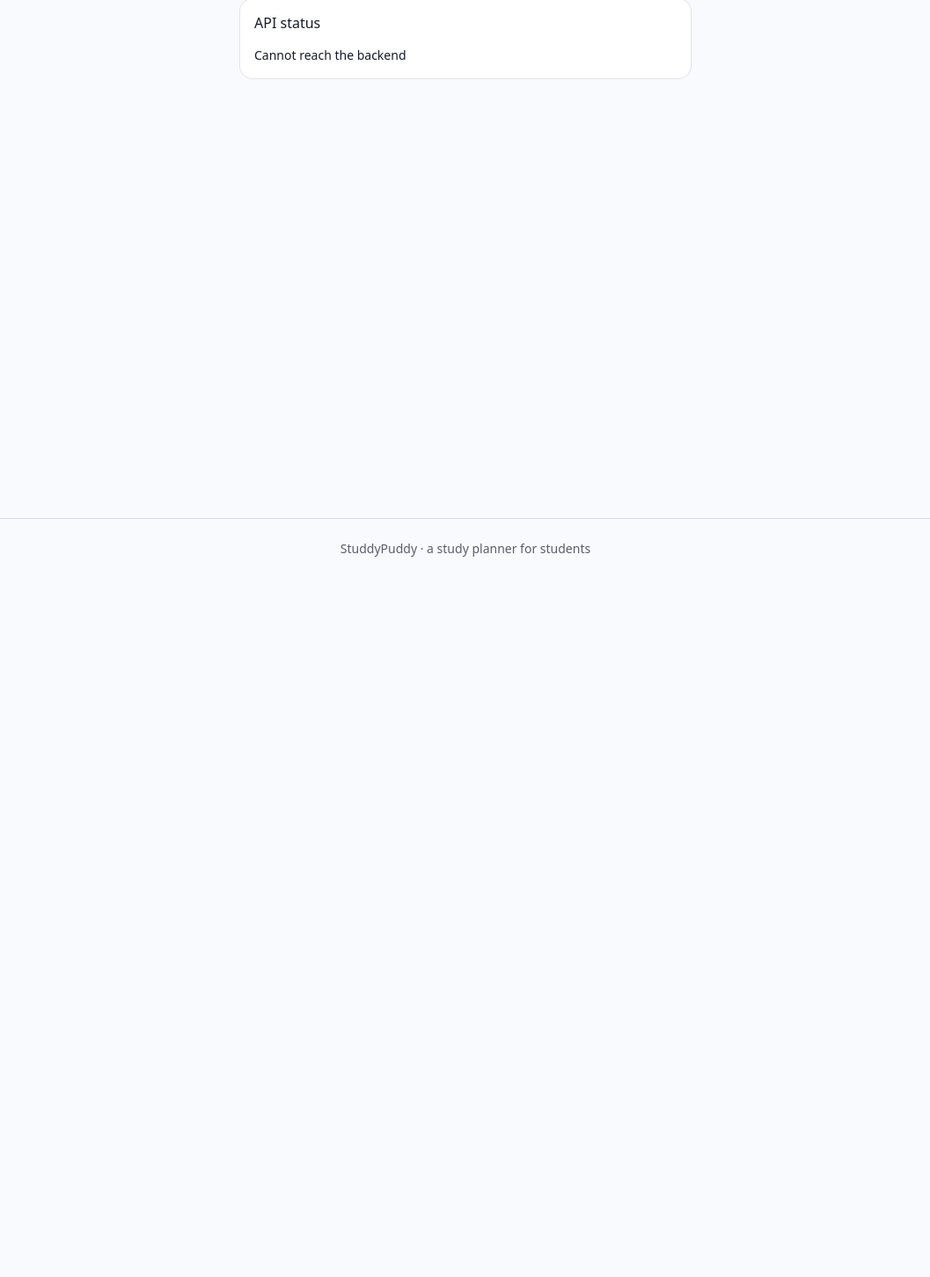
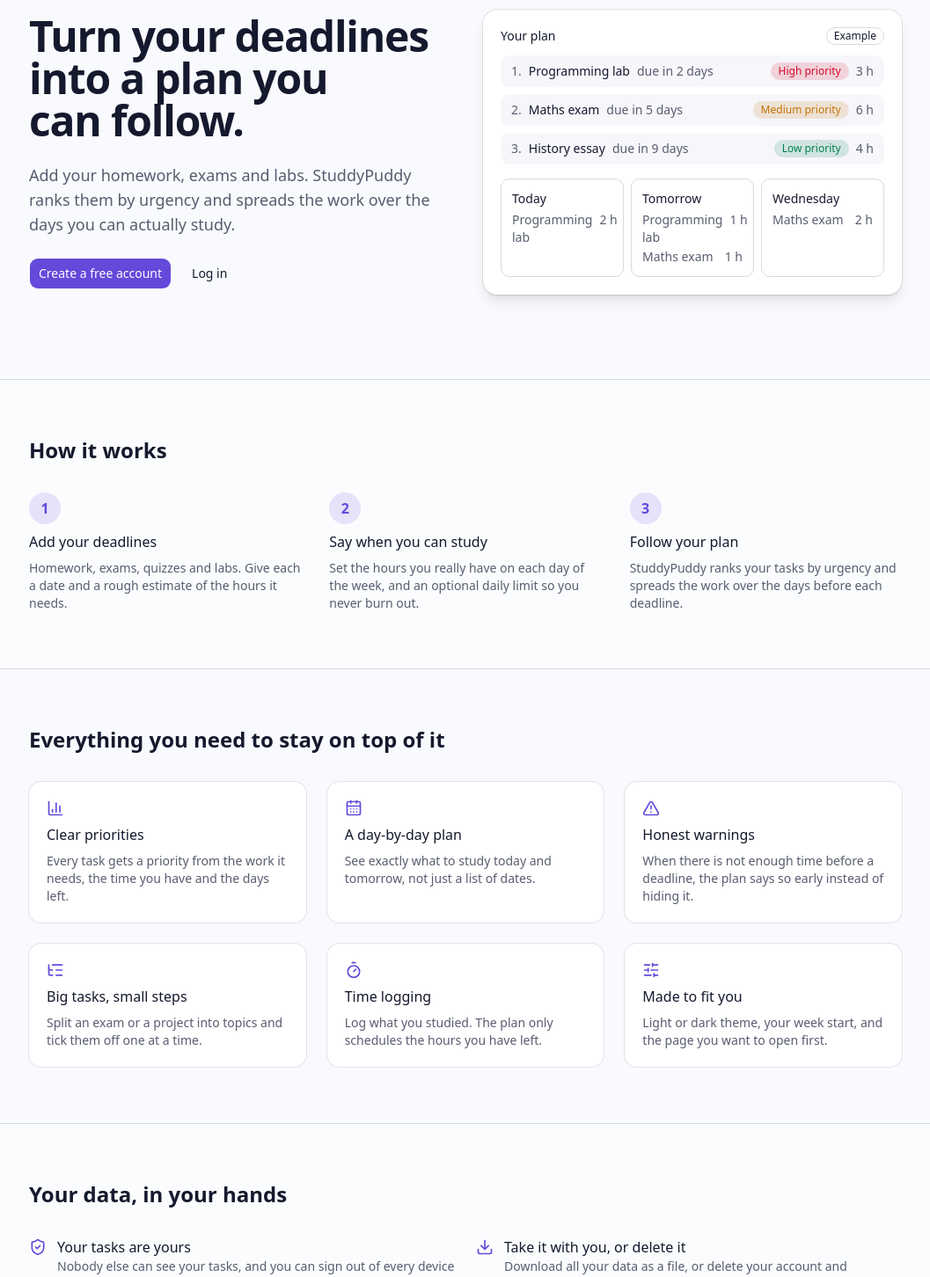
Before and after one commit to Caleizyy/StuddyPuddy, a React (Vite) app in the folder frontend/: page / in a window 1280 px wide. Shown: the part 142-1594 px from the top of the page at 88% size, without its empty margins (111-1168 px from the left). Before the commit the page ends 800 px from the top, so only its background shows below. Built offline with nearby package versions, Linux system fonts and the light colour scheme; no server answers.

Commit message:
Add the landing page (#46)
A public introduction with a hero and example plan, how it works, the
main features and a note on data ownership. People who are signed in go
straight to the page they chose in their settings.

```diff
--- a/frontend/index.html
+++ b/frontend/index.html
@@ -4,7 +4,11 @@
     <meta charset="UTF-8" />
     <link rel="icon" type="image/svg+xml" href="/favicon.svg" />
     <meta name="viewport" content="width=device-width, initial-scale=1.0" />
-    <title>StuddyPuddy</title>
+    <meta
+      name="description"
+      content="StuddyPuddy turns your deadlines into a study plan you can follow: ranked priorities, a day-by-day schedule and honest warnings."
+    />
+    <title>StuddyPuddy: a study planner for students</title>
   </head>
   <body>
     <div id="root"></div>
--- a/frontend/src/api/health.ts
+++ /dev/null
@@ -1,5 +0,0 @@
-import { api } from './client';
-
-export type HealthStatus = { status: string; uptime: number };
-
-export const getHealth = () => api.get<HealthStatus>('/health');
--- /dev/null
+++ b/frontend/src/components/landing/PlanPreview.tsx
@@ -0,0 +1,71 @@
+import { Badge } from '@/components/ui/badge';
+import { PriorityBadge } from '@/components/plan/PriorityBadge';
+
+// A small made-up example of the plan, so a visitor sees what the app gives them.
+// It is static on purpose: no account and no server needed.
+const TASKS = [
+  { title: 'Programming lab', due: 'in 2 days', band: 'high' as const, hours: '3 h' },
+  { title: 'Maths exam', due: 'in 5 days', band: 'medium' as const, hours: '6 h' },
+  { title: 'History essay', due: 'in 9 days', band: 'low' as const, hours: '4 h' },
+];
+
+const DAYS = [
+  { label: 'Today', items: [['Programming lab', '2 h']] },
+  {
+    label: 'Tomorrow',
+    items: [
+      ['Programming lab', '1 h'],
+      ['Maths exam', '1 h'],
+    ],
+  },
+  { label: 'Wednesday', items: [['Maths exam', '2 h']] },
+];
+
+export function PlanPreview() {
+  return (
+    <figure
+      className="rounded-2xl bg-card p-5 text-sm ring-1 ring-foreground/10 shadow-lg"
+      aria-label="Example of a study plan"
+    >
+      <figcaption className="mb-3 flex items-center justify-between">
+        <span className="font-medium">Your plan</span>
+        <Badge variant="outline">Example</Badge>
+      </figcaption>
+
+      <ol className="space-y-2">
+        {TASKS.map((task, index) => (
+          <li
+            key={task.title}
+            className="flex items-center justify-between gap-2 rounded-lg bg-muted/60 px-3 py-2"
+          >
+            <span>
+              <span className="mr-2 text-muted-foreground">{index + 1}.</span>
+              {task.title}
+              <span className="ml-2 text-muted-foreground">due {task.due}</span>
+            </span>
+            <span className="flex items-center gap-2">
+              <PriorityBadge band={task.band} />
+              <span className="whitespace-nowrap text-muted-foreground">{task.hours}</span>
+            </span>
+          </li>
+        ))}
+      </ol>
+
+      <div className="mt-4 grid gap-2 sm:grid-cols-3">
+        {DAYS.map((day) => (
+          <div key={day.label} className="rounded-lg border border-border p-3">
+            <p className="mb-1 font-medium">{day.label}</p>
+            <ul className="space-y-0.5 text-muted-foreground">
+              {day.items.map(([title, hours]) => (
+                <li key={title} className="flex justify-between gap-2">
+                  <span>{title}</span>
+                  <span className="whitespace-nowrap">{hours}</span>
+                </li>
+              ))}
+            </ul>
+          </div>
+        ))}
+      </div>
+    </figure>
+  );
+}
--- /dev/null
+++ b/frontend/src/components/landing/sections.ts
@@ -0,0 +1,75 @@
+import {
+  BarChart3,
+  CalendarDays,
+  Download,
+  ListTree,
+  ShieldCheck,
+  SlidersHorizontal,
+  Timer,
+  TriangleAlert,
+  type LucideIcon,
+} from 'lucide-react';
+
+export type Step = { title: string; text: string };
+export type Feature = { icon: LucideIcon; title: string; text: string };
+
+export const STEPS: Step[] = [
+  {
+    title: 'Add your deadlines',
+    text: 'Homework, exams, quizzes and labs. Give each a date and a rough estimate of the hours it needs.',
+  },
+  {
+    title: 'Say when you can study',
+    text: 'Set the hours you really have on each day of the week, and an optional daily limit so you never burn out.',
+  },
+  {
+    title: 'Follow your plan',
+    text: 'StuddyPuddy ranks your tasks by urgency and spreads the work over the days before each deadline.',
+  },
+];
+
+export const FEATURES: Feature[] = [
+  {
+    icon: BarChart3,
+    title: 'Clear priorities',
+    text: 'Every task gets a priority from the work it needs, the time you have and the days left.',
+  },
+  {
+    icon: CalendarDays,
+    title: 'A day-by-day plan',
+    text: 'See exactly what to study today and tomorrow, not just a list of dates.',
+  },
+  {
+    icon: TriangleAlert,
+    title: 'Honest warnings',
+    text: 'When there is not enough time before a deadline, the plan says so early instead of hiding it.',
+  },
+  {
+    icon: ListTree,
+    title: 'Big tasks, small steps',
+    text: 'Split an exam or a project into topics and tick them off one at a time.',
+  },
+  {
+    icon: Timer,
+    title: 'Time logging',
+    text: 'Log what you studied. The plan only schedules the hours you have left.',
+  },
+  {
+    icon: SlidersHorizontal,
+    title: 'Made to fit you',
+    text: 'Light or dark theme, your week start, and the page you want to open first.',
+  },
+];
+
+export const PRIVACY: Feature[] = [
+  {
+    icon: ShieldCheck,
+    title: 'Your tasks are yours',
+    text: 'Nobody else can see your tasks, and you can sign out of every device whenever you like.',
+  },
+  {
+    icon: Download,
+    title: 'Take it with you, or delete it',
+    text: 'Download all your data as a file, or delete your account and everything in it.',
+  },
+];
--- a/frontend/src/hooks/useHealth.ts
+++ /dev/null
@@ -1,14 +0,0 @@
-import { useEffect, useState } from 'react';
-import { getHealth } from '@/api/health';
-
-export function useHealth() {
-  const [status, setStatus] = useState<'loading' | 'ok' | 'error'>('loading');
-
-  useEffect(() => {
-    getHealth()
-      .then(() => setStatus('ok'))
-      .catch(() => setStatus('error'));
-  }, []);
-
-  return status;
-}
--- a/frontend/src/pages/HomePage.tsx
+++ b/frontend/src/pages/HomePage.tsx
@@ -1,22 +1,110 @@
-import { Card, CardContent, CardHeader, CardTitle } from '@/components/ui/card';
-import { useHealth } from '@/hooks/useHealth';
+import { Link, Navigate } from 'react-router';
+import { PlanPreview } from '@/components/landing/PlanPreview';
+import { FEATURES, PRIVACY, STEPS } from '@/components/landing/sections';
+import { LoadingState } from '@/components/states/LoadingState';
+import { buttonVariants } from '@/components/ui/button';
+import { useAuth } from '@/hooks/useAuth';
+import { DEFAULT_PREFERENCES, pathForDefaultPage } from '@/lib/preferences';
 
 export function HomePage() {
-  const health = useHealth();
+  const { status, user } = useAuth();
+
+  // Someone who is already signed in has no need for the introduction
+  if (status === 'authenticated') {
+    return (
+      <Navigate
+        to={pathForDefaultPage(user?.preferences.defaultPage ?? DEFAULT_PREFERENCES.defaultPage)}
+        replace
+      />
+    );
+  }
+  if (status === 'loading') return <LoadingState label="Loading..." />;
 
   return (
-    <main className="mx-auto max-w-xl p-8">
-      <h1 className="mb-4 text-3xl font-bold">StuddyPuddy</h1>
-      <Card>
-        <CardHeader>
-          <CardTitle>API status</CardTitle>
-        </CardHeader>
-        <CardContent>
-          {health === 'loading' && 'Checking...'}
-          {health === 'ok' && 'Backend is reachable'}
-          {health === 'error' && 'Cannot reach the backend'}
-        </CardContent>
-      </Card>
+    <main>
+      <section className="mx-auto grid max-w-5xl items-center gap-10 px-4 py-16 md:grid-cols-2 md:py-24">
+        <div className="space-y-6">
+          <h1 className="text-4xl font-bold tracking-tight text-balance md:text-5xl">
+            Turn your deadlines into a plan you can follow.
+          </h1>
+          <p className="text-lg text-muted-foreground">
+            Add your homework, exams and labs. StuddyPuddy ranks them by urgency and spreads the
+            work over the days you can actually study.
+          </p>
+          <div className="flex flex-wrap gap-3">
+            <Link to="/register" className={buttonVariants({ size: 'lg' })}>
+              Create a free account
+            </Link>
+            <Link to="/login" className={buttonVariants({ variant: 'outline', size: 'lg' })}>
+              Log in
+            </Link>
+          </div>
+        </div>
+        <PlanPreview />
+      </section>
+
+      <section aria-labelledby="how" className="border-y border-border bg-card/40 py-16">
+        <div className="mx-auto max-w-5xl px-4">
+          <h2 id="how" className="text-2xl font-semibold">
+            How it works
+          </h2>
+          <ol className="mt-8 grid gap-8 md:grid-cols-3">
+            {STEPS.map((step, index) => (
+              <li key={step.title} className="space-y-2">
+                <span className="flex size-9 items-center justify-center rounded-full bg-primary/15 font-semibold text-primary">
+                  {index + 1}
+                </span>
+                <h3 className="font-medium">{step.title}</h3>
+                <p className="text-sm text-muted-foreground">{step.text}</p>
+              </li>
+            ))}
+          </ol>
+        </div>
+      </section>
+
+      <section aria-labelledby="features" className="mx-auto max-w-5xl px-4 py-16">
+        <h2 id="features" className="text-2xl font-semibold">
+          Everything you need to stay on top of it
+        </h2>
+        <ul className="mt-8 grid gap-6 sm:grid-cols-2 lg:grid-cols-3">
+          {FEATURES.map(({ icon: Icon, title, text }) => (
+            <li key={title} className="space-y-2 rounded-xl bg-card p-5 ring-1 ring-foreground/10">
+              <Icon className="size-5 text-primary" aria-hidden />
+              <h3 className="font-medium">{title}</h3>
+              <p className="text-sm text-muted-foreground">{text}</p>
+            </li>
+          ))}
+        </ul>
+      </section>
+
+      <section aria-labelledby="privacy" className="border-t border-border bg-card/40 py-16">
+        <div className="mx-auto max-w-5xl px-4">
+          <h2 id="privacy" className="text-2xl font-semibold">
+            Your data, in your hands
+          </h2>
+          <ul className="mt-8 grid gap-6 md:grid-cols-2">
+            {PRIVACY.map(({ icon: Icon, title, text }) => (
+              <li key={title} className="flex gap-3">
+                <Icon className="mt-0.5 size-5 shrink-0 text-primary" aria-hidden />
+                <div>
+                  <h3 className="font-medium">{title}</h3>
+                  <p className="text-sm text-muted-foreground">{text}</p>
+                </div>
+              </li>
+            ))}
+          </ul>
+        </div>
+      </section>
+
+      <section className="mx-auto max-w-3xl space-y-4 px-4 py-20 text-center">
+        <h2 className="text-3xl font-semibold tracking-tight">
+          Ready for a calmer deadline season?
+        </h2>
+        <p className="text-muted-foreground">It takes a minute to add your first task.</p>
+        <Link to="/register" className={buttonVariants({ size: 'lg' })}>
+          Create a free account
+        </Link>
+      </section>
     </main>
   );
 }
```
